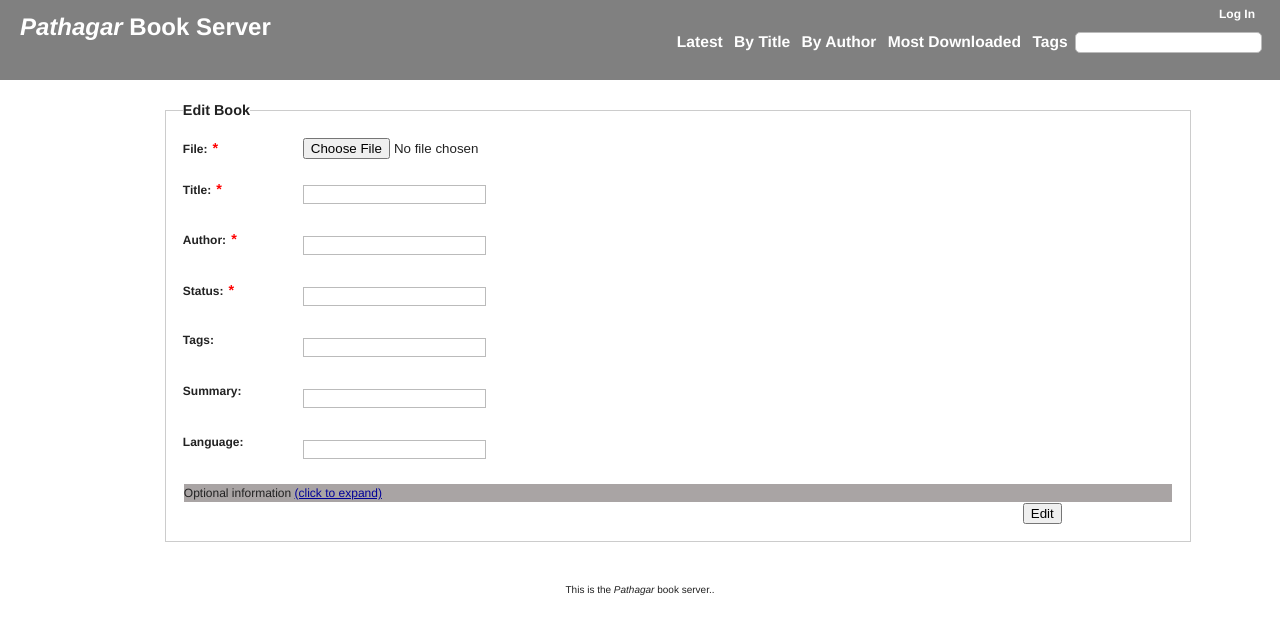
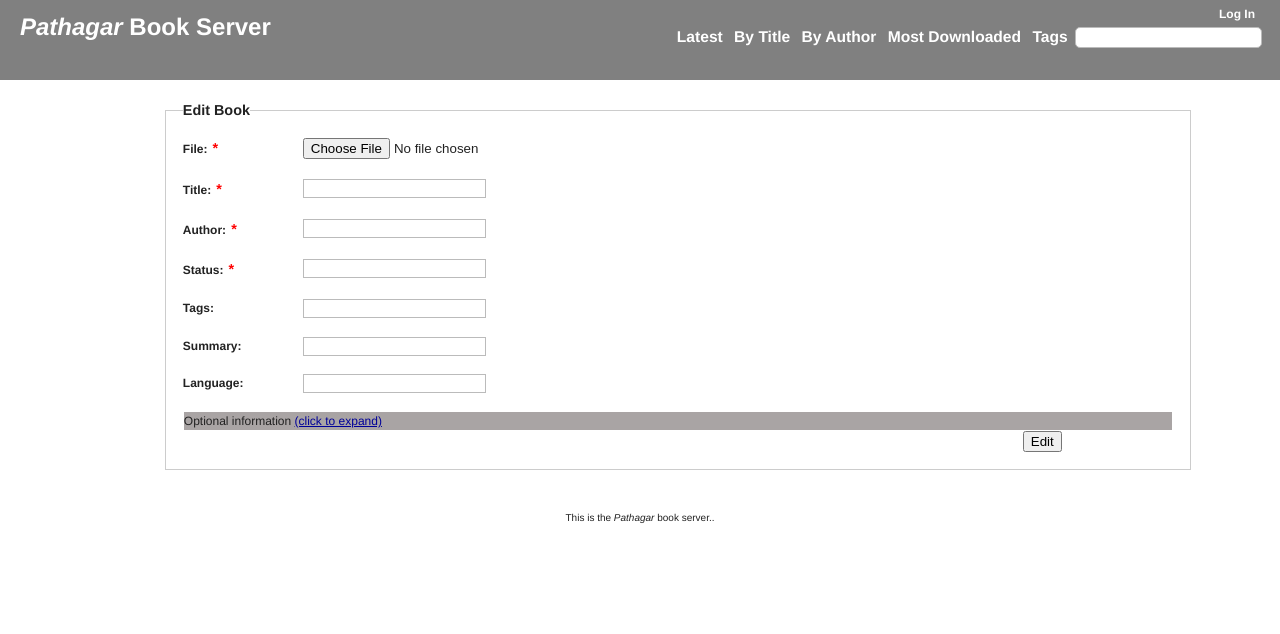
Before and after one commit to PathagarBooks/pathagar, a Django app: template templates/books/book_form.html in a window 1280 px wide. Shown: the top 634 px of the page. Run offline with Django 3.2, Linux system fonts and the light colour scheme; the template is opened without the code that fills it: most values are stand-ins (such as "Sample title", 1, 10 or a date in 2020); form fields are guessed from the names that the template uses; some libraries are stand-ins or nearby versions.

Commit message:
Horizontal align inputs with the labels in the books form

```diff
--- a/static/style/blueprint/screen.css
+++ b/static/style/blueprint/screen.css
@@ -80,7 +80,6 @@ fieldset {padding:1.4em;margin:0 0 1.5em 0;border:1px solid #ccc;}
 legend {font-weight:bold;font-size:1.2em;}
 input[type=text], input[type=password], input.text, input.title, textarea, select {background-color:#fff;border:1px solid #bbb;}
 input[type=text]:focus, input[type=password]:focus, input.text:focus, input.title:focus, textarea:focus, select:focus {border-color:#666;}
-input[type=text], input[type=password], input.text, input.title, textarea, select {margin:0.5em 0;}
 input.text, input.title {width:300px;padding:5px;}
 input.title {font-size:1.5em;}
 textarea {width:390px;height:250px;padding:5px;}
```
